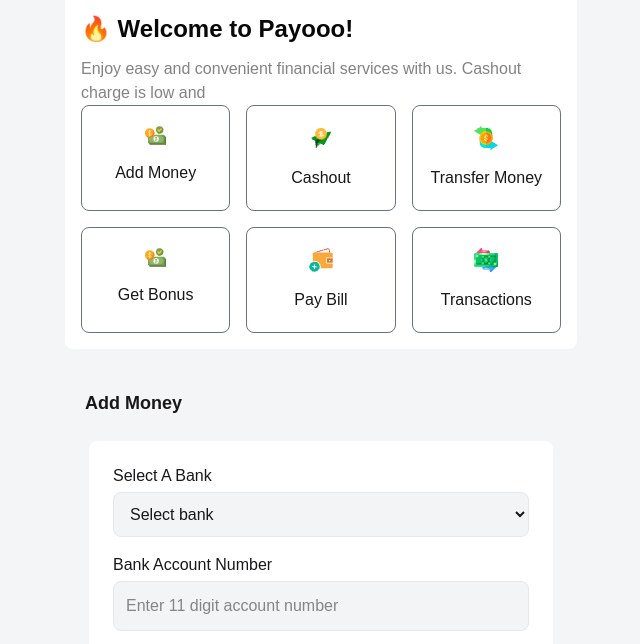
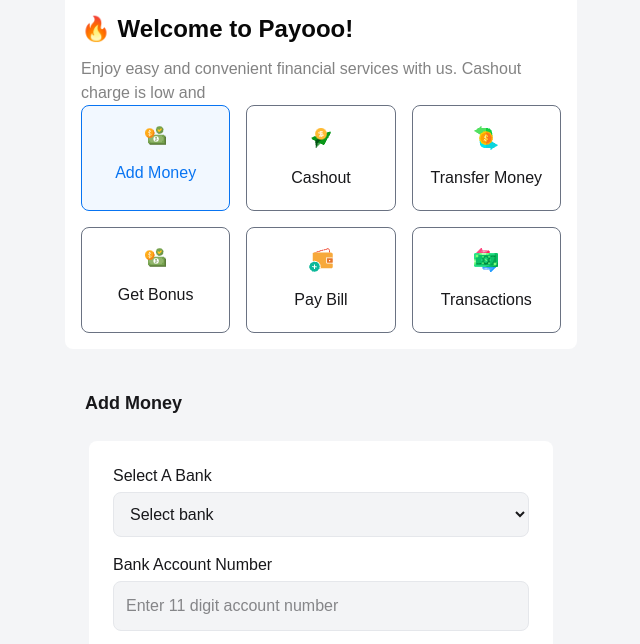
Before and after one commit to salim-khan-3/payoo-mfs, a plain HTML site: page home.html in a window 1280 px wide. Both pictures are taken after a click on the element "Add Money". Shown: the part 88-732 px from the top of the page, without its empty margins (319-959 px from the left). Drawn offline with nearby package versions, Linux system fonts and the light colour scheme.

Commit message:
active class added

```diff
--- a/home.js
+++ b/home.js
@@ -1,3 +1,27 @@
+//! set active class toggle
+function setActiveButton(activeId) {
+  const buttons = [
+    "Add-money-button",
+    "cashout-button",
+    "transfer-money-button",
+    "get-bonus-button",
+    "pay-bill-button",
+    "transition-button",
+  ];
+
+  buttons.forEach(buttonId => {
+    const button = document.getElementById(buttonId);
+    if(button){
+      button.classList.remove('active')
+    }
+  })
+
+  const activeButton = document.getElementById(activeId);
+  if(activeButton){
+    activeButton.classList.add('active')
+  }
+}
+
 //!toggle form
 function toggleMainForm(id) {
   const addMoneyForm = document.getElementById(id);
@@ -11,6 +35,7 @@
 const addMoneyButton = document.getElementById("Add-money-button");
 addMoneyButton.addEventListener("click", function () {
   toggleMainForm("add-money-form");
+  setActiveButton('Add-money-button')
 });
 
 const moneyAdded = document.getElementById("Money-added");
@@ -45,16 +70,15 @@
   availableBlanced.innerText = totalAvailableBlanced;
 });
 
+//! cashout
+const cashoutFormButton = document.getElementById("cashout-button");
+cashoutFormButton.addEventListener("click", function () {
+  toggleMainForm("Cashout-form");
+  setActiveButton('cashout-button')
+});
 
-
-//! cashout
-const cashoutFormButton = document.getElementById('cashout-button');
-cashoutFormButton.addEventListener('click',function(){
-  toggleMainForm("Cashout-form");
-})
-
-const widthrawMoney = document.getElementById('withdraw-money');
-widthrawMoney.addEventListener('click',function(e){
+const widthrawMoney = document.getElementById("withdraw-money");
+widthrawMoney.addEventListener("click", function (e) {
   e.preventDefault();
   const amount2 = document.getElementById("amount2");
   const amountValue = parseInt(amount2.value);
@@ -75,21 +99,19 @@
     return false;
   }
 
-
-  const totalAvailableBlanced = convertAvailableBlancedValue - amountValue  ;
+  const totalAvailableBlanced = convertAvailableBlancedValue - amountValue;
   availableBlanced.innerText = totalAvailableBlanced;
-})
-
+});
 
 //! transfer money
-const transferMoneyButton = document.getElementById('transfer-money-button');
-transferMoneyButton.addEventListener('click',function(){
+const transferMoneyButton = document.getElementById("transfer-money-button");
+transferMoneyButton.addEventListener("click", function () {
   toggleMainForm("money-transfer-form");
-})
+  setActiveButton('transfer-money-button')
+});
 
-
-const sendMoney = document.getElementById('send-now');
-sendMoney.addEventListener('click',function(e){
+const sendMoney = document.getElementById("send-now");
+sendMoney.addEventListener("click", function (e) {
   e.preventDefault();
 
   const amount3 = document.getElementById("amount3");
@@ -101,8 +123,6 @@
   const accountNumber = "17830236570";
   const pinNumber = "12347";
 
-
-
   if (accountNumber !== accountNumber3) {
     alert("Please input a valid account number");
     return false;
@@ -113,60 +133,56 @@
     return false;
   }
 
-
-  const totalAvailableBlanced = convertAvailableBlancedValue - amountValue  ;
+  const totalAvailableBlanced = convertAvailableBlancedValue - amountValue;
   availableBlanced.innerText = totalAvailableBlanced;
-
-
-})
+});
 
 //! get bonus
-const getBonusButton = document.getElementById('get-bonus-button');
-getBonusButton.addEventListener('click',function(){
+const getBonusButton = document.getElementById("get-bonus-button");
+getBonusButton.addEventListener("click", function () {
   toggleMainForm("Bonus-form");
-})
+  setActiveButton('get-bonus-button')
+});
 
-
-const getCouponBonus = document.getElementById('get-coupon-bonus');
-getCouponBonus.addEventListener('click',function(e){
+const getCouponBonus = document.getElementById("get-coupon-bonus");
+getCouponBonus.addEventListener("click", function (e) {
   e.preventDefault();
 
-  const couponCode = document.getElementById('couponCode').value.trim();
+  const couponCode = document.getElementById("couponCode").value.trim();
   const availableBlanced = document.getElementById("Available-blanced");
 
-
-    if(couponCode === '') {
-    alert('Please enter a coupon code');
+  if (couponCode === "") {
+    alert("Please enter a coupon code");
     return;
   }
 
-  if(couponCode === 'BONUS100'){
+  if (couponCode === "BONUS100") {
     let convertAvailableBlancedValue = parseInt(availableBlanced.innerText);
     convertAvailableBlancedValue += 100;
 
     availableBlanced.innerText = convertAvailableBlancedValue;
+  } else {
+    alert("Invalid coupon code!");
   }
-  else{
-    alert('Invalid coupon code!');
-  }
-})
-
-
+});
 
 //! PAY BILL
-const payBillButton = document.getElementById('pay-bill-button');
-payBillButton.addEventListener('click',function(){
+const payBillButton = document.getElementById("pay-bill-button");
+payBillButton.addEventListener("click", function () {
   toggleMainForm("pay-bill-form");
-})
+  setActiveButton('pay-bill-button')
+});
 
-const payNow = document.getElementById('pay-now');
-payNow.addEventListener('click',function(e){
+const payNow = document.getElementById("pay-now");
+payNow.addEventListener("click", function (e) {
   e.preventDefault();
 
-  const bankPay = document.getElementById('bank-pay').value;
-  const billAccountNumber = document.getElementById('bill-account-number').value.trim();
-  const pin4 = document.getElementById('pin4').value.trim();
-  const payAmount = document.getElementById('pay-amount');
+  const bankPay = document.getElementById("bank-pay").value;
+  const billAccountNumber = document
+    .getElementById("bill-account-number")
+    .value.trim();
+  const pin4 = document.getElementById("pin4").value.trim();
+  const payAmount = document.getElementById("pay-amount");
   const availableBlanced = document.getElementById("Available-blanced");
   const convertAvailableBlancedValue = parseInt(availableBlanced.innerText);
   const payAmountValue = parseInt(payAmount.value);
@@ -178,26 +194,23 @@
     return;
   }
 
-  if(accountNumber !== billAccountNumber){
+  if (accountNumber !== billAccountNumber) {
     alert("Please input a valid account number");
     return false;
   }
-
 
   if (pinNumber !== pin4) {
     alert("Enter a valid pin");
     return false;
   }
 
-  const totalAvailableBlanced = convertAvailableBlancedValue - payAmountValue ;
+  const totalAvailableBlanced = convertAvailableBlancedValue - payAmountValue;
   availableBlanced.innerText = totalAvailableBlanced;
-
-})
-
-
+});
 
 //! latest mathod
-const transitionButton = document.getElementById('transition-button');
-transitionButton.addEventListener('click',function(){
-  toggleMainForm('latest-method')
-})
+const transitionButton = document.getElementById("transition-button");
+transitionButton.addEventListener("click", function () {
+  toggleMainForm("latest-method");
+  setActiveButton('transition-button')
+});
--- a/style.css
+++ b/style.css
@@ -1,3 +1,9 @@
 .outfit-fonts {
     font-family: "Outfit", sans-serif;
 }
+
+.active {
+  background-color: rgba(8, 116, 242, 0.05); /* Blue background for active state */
+  border: 1px solid rgba(8, 116, 242, 1); /* Darker blue border */
+  color: rgba(8, 116, 242, 1) !important; /* White text for contrast */
+}
```
Lines whose indentation alone changed are shown as unchanged.
